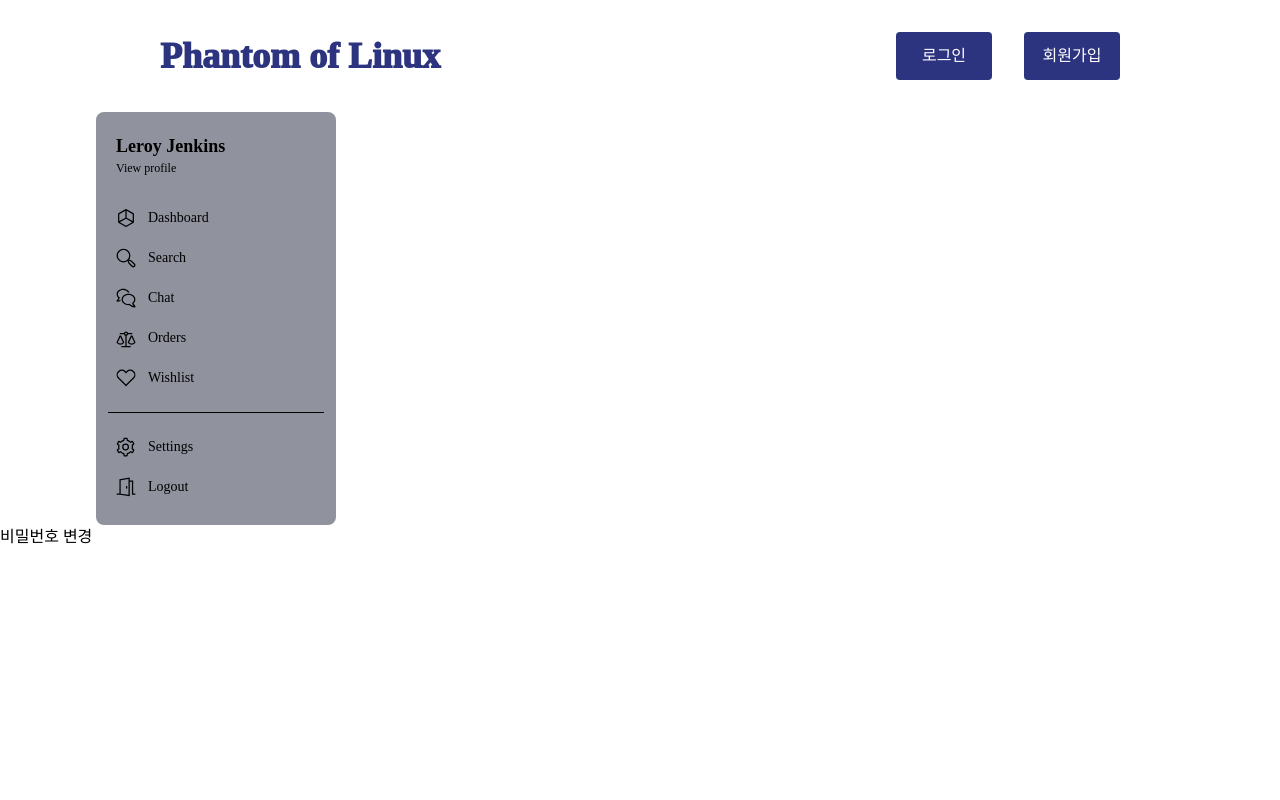
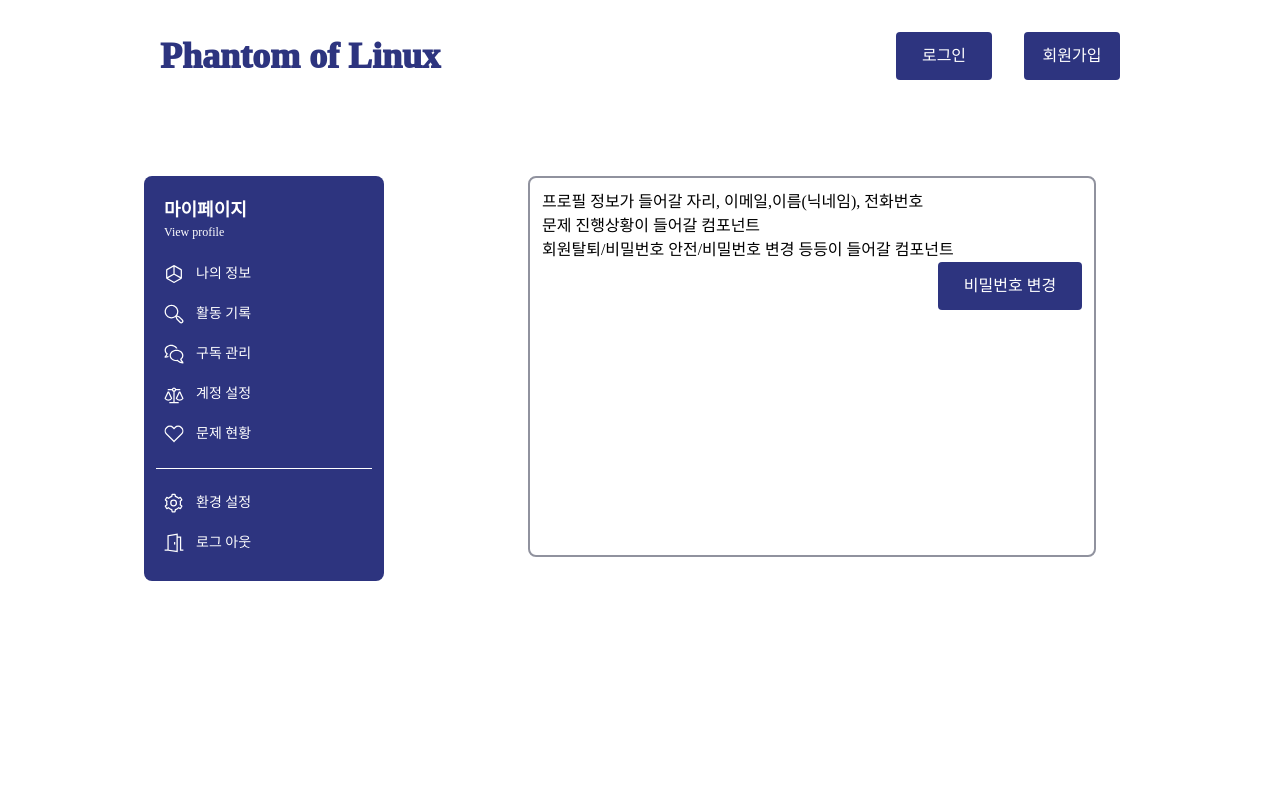
Before and after one commit to PhantomOfLINUX/POL_Front, a Next.js app: page /mypage in a window 1280 px wide. Shown: the top 800 px of the page. Built offline with nearby package versions, Linux system fonts and the light colour scheme; no server answers; a web font is replaced by a local one.

Commit message:
마이페이지 간단하게 디자인, 요소추가중, 기능x

```diff
--- a/package.json
+++ b/package.json
@@ -11,6 +11,7 @@
   },
   "dependencies": {
     "@svgr/webpack": "^8.1.0",
+    "@tailwindcss/nesting": "^0.0.0-insiders.565cd3e",
     "@types/xterm": "^3.0.0",
     "next": "^14.0.4",
     "next-auth": "^4.24.5",
--- a/postcss.config.js
+++ b/postcss.config.js
@@ -1,6 +1,7 @@
 module.exports = {
   plugins: {
+    "tailwindcss/nesting": {},
     tailwindcss: {},
     autoprefixer: {},
   },
-}
+};
--- a/src/app/mypage/page.tsx
+++ b/src/app/mypage/page.tsx
@@ -1,18 +1,21 @@
 import React from "react";
 import Link from "next/link"
 import MyPageSidebarForm from "@/components/mypagesidebar/MyPageSidebarForm";
-
+import MyPageInfoForm from "@/components/mypageinfo/MyPageInfo";
 const mypage = () => {
 
     return (
         <div className="page-container">
             <div className="content-wrap">
-                <div className="pl-24">
-                    <MyPageSidebarForm />
+                <div className="pl-36 pt-16">
+                    <nav className="px-0 flex">
+                        <MyPageSidebarForm />
+
+                        <MyPageInfoForm />
+
+
+                    </nav>
                 </div>
-                <button type="button">
-                    <Link href="/changepassword">비밀번호 변경</Link>
-                </button>
             </div>
         </div>
     )
--- a/src/components/header/Header.tsx
+++ b/src/components/header/Header.tsx
@@ -9,12 +9,12 @@ const Header = () => {
     const POL_ACCESS_TOKEN = cookiesStore.get("POL_ACCESS_TOKEN")
     return (
         <header className="flex w-full px-40 min-h-28 justify-between items-center">
-            <HeaderBtn href="/" value="Phantom of  Linux" className="text-thema-color font-[1000] text-4xl"/>
+            <HeaderBtn href="/" value="Phantom of  Linux" className="text-thema-color font-[1000] text-4xl" />
             <nav className="flex">
                 {POL_ACCESS_TOKEN === undefined ?
                     <>
-                        <HeaderBtn href="/login" value="로그인" className="headerBtn"/>
-                        <HeaderBtn href="/signup" value="회원가입" className="headerBtn"/>
+                        <HeaderBtn href="/login" value="로그인" className="headerBtn" />
+                        <HeaderBtn href="/signup" value="회원가입" className="headerBtn" />
                     </>
                     : <>
                         <HeaderLogoutBtn accessToken={POL_ACCESS_TOKEN.value} />
--- /dev/null
+++ b/src/components/mypageinfo/MyPageInfo.tsx
@@ -0,0 +1,25 @@
+'use client'
+import React from "react";
+import Link from "next/link";
+
+import MyPageProblemForm from "./MyPageProblem";
+import MyPageProfileForm from "./MyPageProfile";
+import MyPageUserSettingForm from "./MyPageUserSetting";
+
+const MyPageInfoForm = () => {
+
+    return (
+        <div className="border-2 border-gray w-1/2 items-center p-3 bg-color-white rounded-lg mb-6">
+            <div>
+                <div><MyPageProfileForm /></div>
+                <div><MyPageProblemForm /></div>
+                <div><MyPageUserSettingForm /></div>
+            </div>
+
+        </div>
+
+    )
+}
+
+
+export default MyPageInfoForm;
--- /dev/null
+++ b/src/components/mypageinfo/MyPageProblem.tsx
@@ -0,0 +1,15 @@
+'use client'
+import React from "react";
+import Link from "next/link";
+
+const MyPageProblemForm = () => {
+
+    return (
+        <div>
+            문제 진행상황이 들어갈 컴포넌트
+        </div>
+
+    )
+}
+
+export default MyPageProblemForm;
--- /dev/null
+++ b/src/components/mypageinfo/MyPageProfile.tsx
@@ -0,0 +1,13 @@
+'use client'
+import React from "react";
+import Link from "next/link";
+
+const MyPageProfileForm = () => {
+
+    return (
+        <>프로필 정보가 들어갈 자리, 이메일,이름(닉네임), 전화번호</>
+    )
+}
+
+
+export default MyPageProfileForm;
--- /dev/null
+++ b/src/components/mypageinfo/MyPageUserSetting.tsx
@@ -0,0 +1,20 @@
+'use client'
+import React from "react";
+import Link from "next/link";
+
+const MyPageUserSettingForm = () => {
+
+    return (
+        <div>
+            회원탈퇴/비밀번호 안전/비밀번호 변경 등등이 들어갈 컴포넌트
+            <div className="flex-col flex-auto float-right">
+                <button type="button" className="flex justify-center items-center w-36 h-12 bg-thema-color text-white rounded">
+                    <Link href="/changepassword">비밀번호 변경</Link>
+                </button>
+            </div>
+        </div>
+
+    )
+}
+
+export default MyPageUserSettingForm;
--- a/src/components/mypagesidebar/MyPageSidebarForm.tsx
+++ b/src/components/mypagesidebar/MyPageSidebarForm.tsx
@@ -6,24 +6,24 @@ const MyPageSidebarForm = () => {
 
     return (
 
-        <div className="h-full p-3 space-y-2 w-60 dark:bg-gray-900 text-white-100 bg-gray rounded-lg">
-            <div className="flex items-center p-2 space-x-4">
+        <div className="w-60 text-white p-3 bg-thema-color rounded-lg mr-36 h-1/2">
+            < div className="flex items-center p-2 space-x-4" >
                 {/* <img src="https://source.unsplash.com/100x100/?portrait" alt="" className="w-12 h-12 rounded-full dark:bg-gray-500"> */}
-                <div>
-                    <h2 className="text-lg font-semibold">Leroy Jenkins</h2>
+                < div >
+                    <h2 className="text-lg font-semibold">마이페이지</h2>
                     <span className="flex items-center space-x-1">
-                        <a rel="noopener noreferrer" href="#" className="text-xs hover:underline dark:text-gray-400">View profile</a>
+                        <a rel="noopener noreferrer" href="#" className="text-xs hover:underline">View profile</a>
                     </span>
-                </div>
-            </div>
-            <div className="divide-y dark:divide-gray-700">
+                </div >
+            </div >
+            <div className="divide-y">
                 <ul className="pt-2 pb-4 space-y-1 text-sm">
                     <li className="dark:bg-gray-800 dark:text-gray-50">
                         <a rel="noopener noreferrer" href="#" className="flex items-center p-2 space-x-3 rounded-md">
                             <svg xmlns="http://www.w3.org/2000/svg" viewBox="0 0 512 512" className="w-5 h-5 fill-current dark:text-gray-400">
                                 <path d="M68.983,382.642l171.35,98.928a32.082,32.082,0,0,0,32,0l171.352-98.929a32.093,32.093,0,0,0,16-27.713V157.071a32.092,32.092,0,0,0-16-27.713L272.334,30.429a32.086,32.086,0,0,0-32,0L68.983,129.358a32.09,32.09,0,0,0-16,27.713V354.929A32.09,32.09,0,0,0,68.983,382.642ZM272.333,67.38l155.351,89.691V334.449L272.333,246.642ZM256.282,274.327l157.155,88.828-157.1,90.7L99.179,363.125ZM84.983,157.071,240.333,67.38v179.2L84.983,334.39Z"></path>
                             </svg>
-                            <span>Dashboard</span>
+                            <span>나의 정보</span>
                         </a>
                     </li>
                     <li>
@@ -31,7 +31,7 @@ const MyPageSidebarForm = () => {
                             <svg xmlns="http://www.w3.org/2000/svg" viewBox="0 0 512 512" className="w-5 h-5 fill-current dark:text-gray-400">
                                 <path d="M479.6,399.716l-81.084-81.084-62.368-25.767A175.014,175.014,0,0,0,368,192c0-97.047-78.953-176-176-176S16,94.953,16,192,94.953,368,192,368a175.034,175.034,0,0,0,101.619-32.377l25.7,62.2L400.4,478.911a56,56,0,1,0,79.2-79.195ZM48,192c0-79.4,64.6-144,144-144s144,64.6,144,144S271.4,336,192,336,48,271.4,48,192ZM456.971,456.284a24.028,24.028,0,0,1-33.942,0l-76.572-76.572-23.894-57.835L380.4,345.771l76.573,76.572A24.028,24.028,0,0,1,456.971,456.284Z"></path>
                             </svg>
-                            <span>Search</span>
+                            <span>활동 기록</span>
                         </a>
                     </li>
                     <li>
@@ -40,7 +40,7 @@ const MyPageSidebarForm = () => {
                                 <path d="M448.205,392.507c30.519-27.2,47.8-63.455,47.8-101.078,0-39.984-18.718-77.378-52.707-105.3C410.218,158.963,366.432,144,320,144s-90.218,14.963-123.293,42.131C162.718,214.051,144,251.445,144,291.429s18.718,77.378,52.707,105.3c33.075,27.168,76.861,42.13,123.293,42.13,6.187,0,12.412-.273,18.585-.816l10.546,9.141A199.849,199.849,0,0,0,480,496h16V461.943l-4.686-4.685A199.17,199.17,0,0,1,448.205,392.507ZM370.089,423l-21.161-18.341-7.056.865A180.275,180.275,0,0,1,320,406.857c-79.4,0-144-51.781-144-115.428S240.6,176,320,176s144,51.781,144,115.429c0,31.71-15.82,61.314-44.546,83.358l-9.215,7.071,4.252,12.035a231.287,231.287,0,0,0,37.882,67.817A167.839,167.839,0,0,1,370.089,423Z"></path>
                                 <path d="M60.185,317.476a220.491,220.491,0,0,0,34.808-63.023l4.22-11.975-9.207-7.066C62.918,214.626,48,186.728,48,156.857,48,96.833,109.009,48,184,48c55.168,0,102.767,26.43,124.077,64.3,3.957-.192,7.931-.3,11.923-.3q12.027,0,23.834,1.167c-8.235-21.335-22.537-40.811-42.2-56.961C270.072,30.279,228.3,16,184,16S97.928,30.279,66.364,56.206C33.886,82.885,16,118.63,16,156.857c0,35.8,16.352,70.295,45.25,96.243a188.4,188.4,0,0,1-40.563,60.729L16,318.515V352H32a190.643,190.643,0,0,0,85.231-20.125,157.3,157.3,0,0,1-5.071-33.645A158.729,158.729,0,0,1,60.185,317.476Z"></path>
                             </svg>
-                            <span>Chat</span>
+                            <span>구독 관리</span>
                         </a>
                     </li>
                     <li>
@@ -50,7 +50,7 @@ const MyPageSidebarForm = () => {
                                 <path d="M418.125,191h-36.25L304,355.4v27.042l4.234,4.595a124.347,124.347,0,0,0,91.224,39.982h.42a124.343,124.343,0,0,0,91.369-40.607L496,381.185V355.4ZM464,368.608a90.924,90.924,0,0,1-64.231,26.413h-.33A90.907,90.907,0,0,1,336,369.667V362.6l64-135.112L464,362.6Z"></path>
                                 <path d="M272,196.659A56.223,56.223,0,0,0,309.659,159H416V127H309.659a55.991,55.991,0,0,0-107.318,0H96v32H202.341A56.223,56.223,0,0,0,240,196.659V463H136v32H376V463H272ZM232,143a24,24,0,1,1,24,24A24,24,0,0,1,232,143Z"></path>
                             </svg>
-                            <span>Orders</span>
+                            <span>계정 설정</span>
                         </a>
                     </li>
                     <li>
@@ -58,7 +58,7 @@ const MyPageSidebarForm = () => {
                             <svg xmlns="http://www.w3.org/2000/svg" viewBox="0 0 512 512" className="w-5 h-5 fill-current dark:text-gray-400">
                                 <path d="M453.122,79.012a128,128,0,0,0-181.087.068l-15.511,15.7L241.142,79.114l-.1-.1a128,128,0,0,0-181.02,0l-6.91,6.91a128,128,0,0,0,0,181.019L235.485,449.314l20.595,21.578.491-.492.533.533L276.4,450.574,460.032,266.94a128.147,128.147,0,0,0,0-181.019ZM437.4,244.313,256.571,425.146,75.738,244.313a96,96,0,0,1,0-135.764l6.911-6.91a96,96,0,0,1,135.713-.051l38.093,38.787,38.274-38.736a96,96,0,0,1,135.765,0l6.91,6.909A96.11,96.11,0,0,1,437.4,244.313Z"></path>
                             </svg>
-                            <span>Wishlist</span>
+                            <span>문제 현황</span>
                         </a>
                     </li>
                 </ul>
@@ -69,7 +69,7 @@ const MyPageSidebarForm = () => {
                                 <path d="M245.151,168a88,88,0,1,0,88,88A88.1,88.1,0,0,0,245.151,168Zm0,144a56,56,0,1,1,56-56A56.063,56.063,0,0,1,245.151,312Z"></path>
                                 <path d="M464.7,322.319l-31.77-26.153a193.081,193.081,0,0,0,0-80.332l31.77-26.153a19.941,19.941,0,0,0,4.606-25.439l-32.612-56.483a19.936,19.936,0,0,0-24.337-8.73l-38.561,14.447a192.038,192.038,0,0,0-69.54-40.192L297.49,32.713A19.936,19.936,0,0,0,277.762,16H212.54a19.937,19.937,0,0,0-19.728,16.712L186.05,73.284a192.03,192.03,0,0,0-69.54,40.192L77.945,99.027a19.937,19.937,0,0,0-24.334,8.731L21,164.245a19.94,19.94,0,0,0,4.61,25.438l31.767,26.151a193.081,193.081,0,0,0,0,80.332l-31.77,26.153A19.942,19.942,0,0,0,21,347.758l32.612,56.483a19.937,19.937,0,0,0,24.337,8.73l38.562-14.447a192.03,192.03,0,0,0,69.54,40.192l6.762,40.571A19.937,19.937,0,0,0,212.54,496h65.222a19.936,19.936,0,0,0,19.728-16.712l6.763-40.572a192.038,192.038,0,0,0,69.54-40.192l38.564,14.449a19.938,19.938,0,0,0,24.334-8.731L469.3,347.755A19.939,19.939,0,0,0,464.7,322.319Zm-50.636,57.12-48.109-18.024-7.285,7.334a159.955,159.955,0,0,1-72.625,41.973l-10,2.636L267.6,464h-44.89l-8.442-50.642-10-2.636a159.955,159.955,0,0,1-72.625-41.973l-7.285-7.334L76.241,379.439,53.8,340.562l39.629-32.624-2.7-9.973a160.9,160.9,0,0,1,0-83.93l2.7-9.972L53.8,171.439l22.446-38.878,48.109,18.024,7.285-7.334a159.955,159.955,0,0,1,72.625-41.973l10-2.636L222.706,48H267.6l8.442,50.642,10,2.636a159.955,159.955,0,0,1,72.625,41.973l7.285,7.334,48.109-18.024,22.447,38.877-39.629,32.625,2.7,9.972a160.9,160.9,0,0,1,0,83.93l-2.7,9.973,39.629,32.623Z"></path>
                             </svg>
-                            <span>Settings</span>
+                            <span>환경 설정</span>
                         </a>
                     </li>
                     <li>
@@ -78,12 +78,13 @@ const MyPageSidebarForm = () => {
                                 <path d="M440,424V88H352V13.005L88,58.522V424H16v32h86.9L352,490.358V120h56V456h88V424ZM320,453.642,120,426.056V85.478L320,51Z"></path>
                                 <rect width="32" height="64" x="256" y="232"></rect>
                             </svg>
-                            <span>Logout</span>
+                            <span>로그 아웃</span>
                         </a>
                     </li>
                 </ul>
             </div>
-        </div>
+
+        </div >
     )
 }
 
```
Also changed, not shown: src/components/header/HeaderLogoutBtn.tsx (+4 -4 lines), 1 other file (tests, documents, lock files or other folders).
